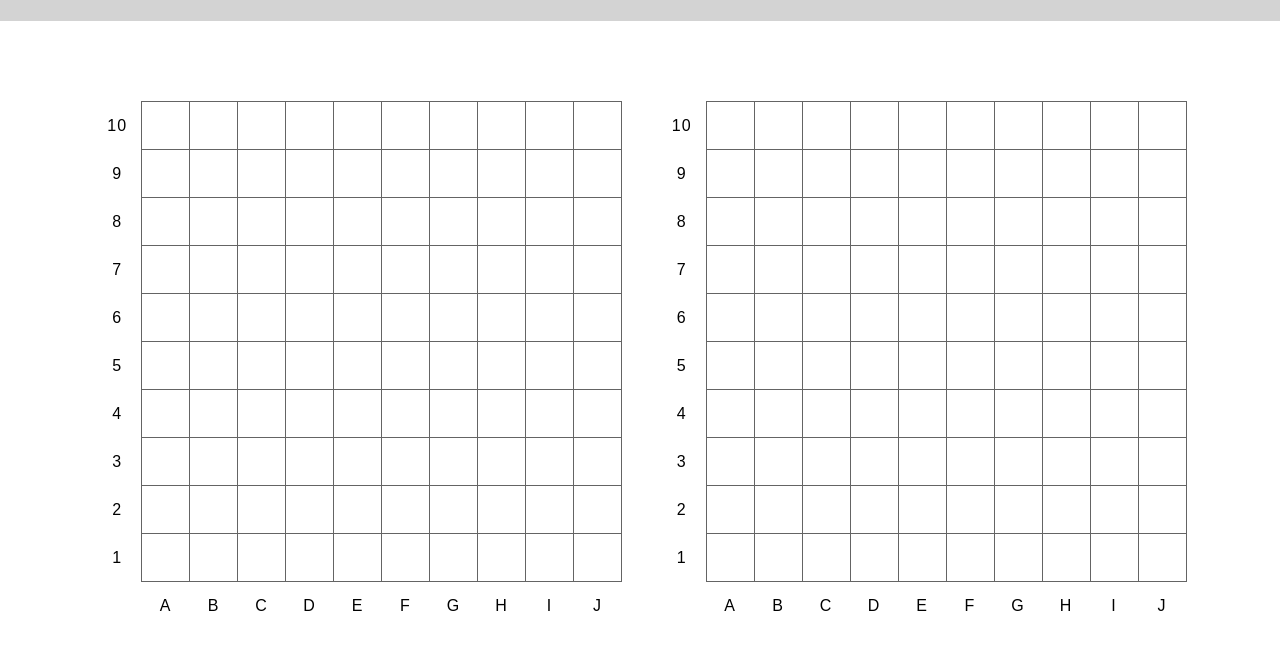
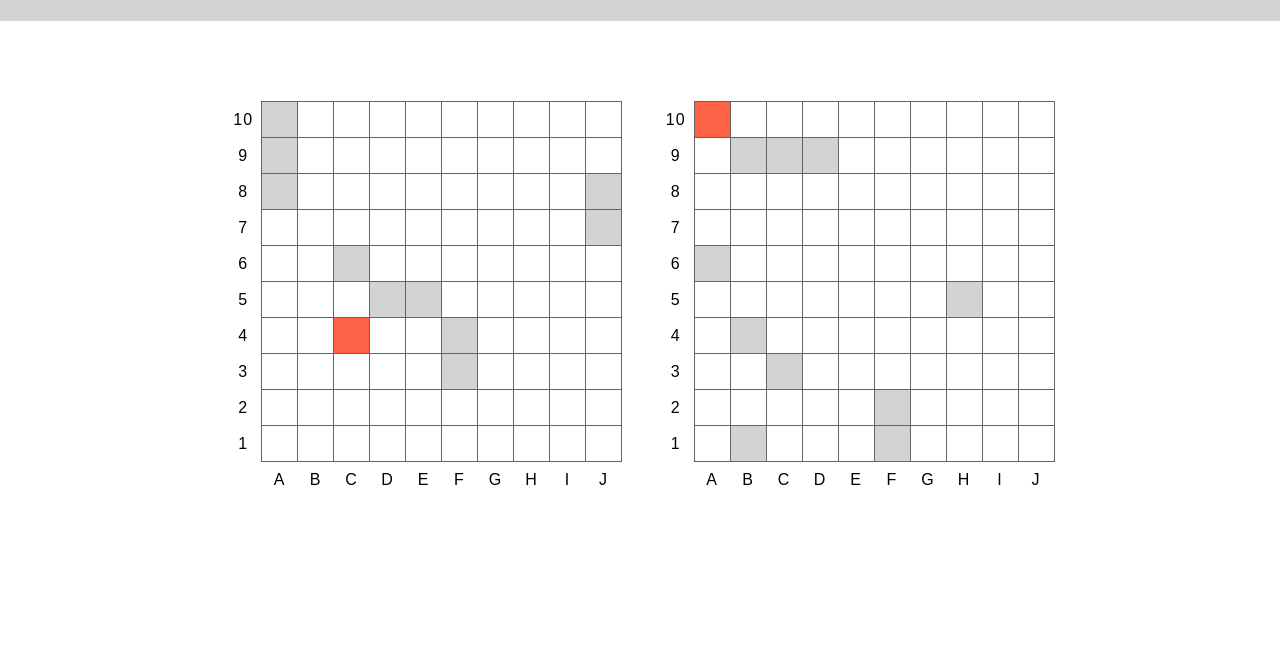
Before and after one commit to AndersonBonde/odin-battleship, a website built with webpack: page dist/index.html in a window 1280 px wide. Both pictures are taken after a click on the element 730 px from the left and 180 px from the top of the page. Shown: the part 55-704 px from the top of the page. Built offline with nearby package versions, Linux system fonts and the light colour scheme.

Commit message:
Initial work on attacks back & forth

```diff
--- a/src/factories/gameboard.js
+++ b/src/factories/gameboard.js
@@ -1,7 +1,8 @@
 const ship = require('./ship');
 
-function gameboard(initialSize = 10) {
+function gameboard(DOMValue, initialSize = 10) {
   const size = initialSize;
+  const table = DOMValue;
   const possibleShots = [];
   const ships = [];
 
@@ -30,7 +31,7 @@ function gameboard(initialSize = 10) {
   }
 
   function placeShip(column, row) {
-    const newShip = ship();
+    const newShip = ship({ column, row });
 
     board[row][column] = newShip;
     ships.push(newShip);
@@ -39,7 +40,7 @@ function gameboard(initialSize = 10) {
   function squareCanBeShot(column, row) {
     for (let i = 0; i < possibleShots.length; i++) {
       const el = possibleShots[i];
-      if (el.column === column && el.row === row) {
+      if (el.column == column && el.row == row) {
         possibleShots.splice(i, 1);
         return true;
       }
@@ -58,7 +59,10 @@ function gameboard(initialSize = 10) {
 
     if (target) {
       target.hit();
+      paintShotSquare(column, row, 'black');
       if (allShipsAreSunk()) return 'Game Over';
+    } else {
+      paintShotSquare(column, row, 'tomato');
     }
 
     return true;
@@ -66,16 +70,43 @@ function gameboard(initialSize = 10) {
 
   function receiveRandomAttack() {
     const randomIdx = Math.floor(Math.random() * possibleShots.length);
+    const el = possibleShots[randomIdx];
 
-    receiveAttack(randomIdx.column, randomIdx.row);
+    receiveAttack(el.column, el.row);
+  }
+
+  function pickRandomSquare() {
+    const randomIdx = Math.floor(Math.random() * possibleShots.length);
+    let pos = possibleShots[randomIdx];
+    if (getSquare(pos.column, pos.row) !== null) {
+      pos = pickRandomSquare();
+    }
+
+    return pos;
+  }
+
+  function placeRandomShips(amount) {
+    for (let i = 0; i < amount; i++) {
+      const randomPos = pickRandomSquare();
+      placeShip(randomPos.column, randomPos.row);
+    }
+  }
+
+  function paintShotSquare(column, row, color) {
+    const tr = document.querySelector(`${table} tr[data-row='${row}']`);
+    const td = tr.querySelector(`td[data-column='${column}']`);
+
+    td.style.backgroundColor = color;
   }
 
   return {
     get possibleShots() { return possibleShots; },
+    get ships() { return ships; },
     getSquare,
     placeShip,
     receiveAttack,
     receiveRandomAttack,
+    placeRandomShips,
   };
 }
 
--- a/src/factories/ship.js
+++ b/src/factories/ship.js
@@ -1,5 +1,6 @@
-function ship(initialLength = 1) {
+function ship(initialPos, initialLength = 1) {
   const length = initialLength;
+  const pos = initialPos;
   let hits = 0;
 
   function hit() {
@@ -13,6 +14,7 @@ function ship(initialLength = 1) {
   }
 
   return {
+    get pos() { return pos; },
     hit,
     isSunk,
   };
--- /dev/null
+++ b/src/gameLoop.js
@@ -0,0 +1,50 @@
+const gameboard = require('./factories/gameboard');
+
+const playerBoard = gameboard('.playerBoard');
+const computerBoard = gameboard('.computerBoard');
+
+playerBoard.placeRandomShips(10);
+computerBoard.placeRandomShips(10);
+
+function displayShips() {
+  playerBoard.ships.forEach((ship) => {
+    const tr = document.querySelector(`.playerBoard tr[data-row='${ship.pos.row}']`);
+    const td = tr.querySelector(`td[data-column='${ship.pos.column}']`);
+
+    td.style.backgroundColor = 'lightgrey';
+  });
+
+  computerBoard.ships.forEach((ship) => {
+    const tr = document.querySelector(`.computerBoard tr[data-row='${ship.pos.row}']`);
+    const td = tr.querySelector(`td[data-column='${ship.pos.column}']`);
+
+    td.style.backgroundColor = 'lightgrey';
+  });
+}
+displayShips();
+
+const playerTds = document.querySelectorAll('.playerBoard td[data-column]');
+const computerTds = document.querySelectorAll('.computerBoard td[data-column]');
+
+function paintShotSquare(column, row, color, target) {
+  const tr = document.querySelector(`${target} tr[data-row='${row}']`);
+  const td = tr.querySelector(`td[data-column='${column}']`);
+
+  td.style.backgroundColor = color;
+}
+
+computerTds.forEach((el) => {
+  el.addEventListener('click', () => {
+    const parent = el.parentNode;
+    const { column } = el.dataset;
+    const { row } = parent.dataset;
+
+    const attack = computerBoard.receiveAttack(column, row);
+
+    if (!attack) {
+      console.log('Can"t attack the same square twice.');
+    } else {
+      playerBoard.receiveRandomAttack();
+    }
+  });
+});
--- a/src/index.js
+++ b/src/index.js
@@ -1,12 +1,2 @@
 import './style.css';
-
-const playerTds = document.querySelectorAll('.playerBoard td[data-column]');
-const computerTds = document.querySelectorAll('.computerBoard td[data-column]');
-
-computerTds.forEach((el) => {
-  el.addEventListener('click', () => {
-    const parent = el.parentNode;
-    const message = `Column: ${el.dataset.column}, Row: ${parent.dataset.row}`;
-    console.log(message);
-  });
-});
+import './gameLoop';
--- a/src/style.css
+++ b/src/style.css
@@ -28,8 +28,8 @@ table {
 
 td, th {
   border: 1px solid rgb(100, 100, 100);
-  width: 48px;
-  height: 48px;
+  width: 36px;
+  height: 36px;
 }
 
 td {
@@ -42,7 +42,7 @@ td {
 }
 
 .playerBoard td:hover {
-  background-color: lightblue;
+  cursor: unset;
 }
 
 .computerBoard td:hover {
```
Also changed, not shown: dist/main.js.
